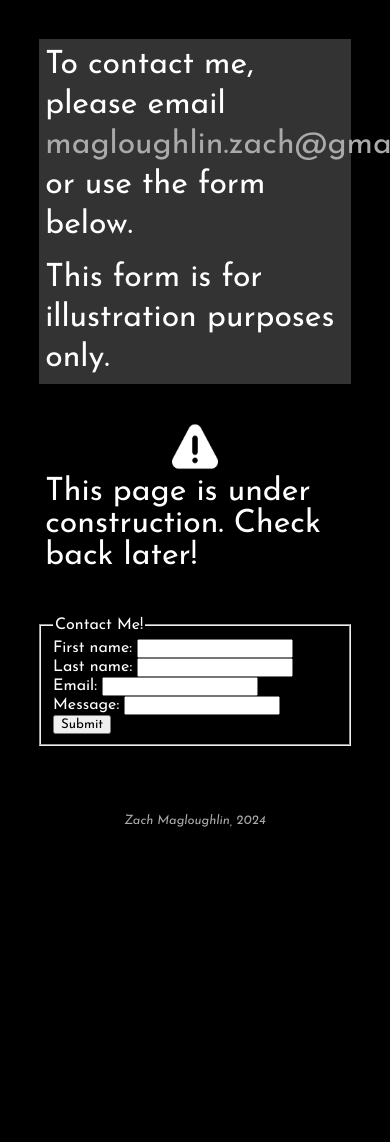
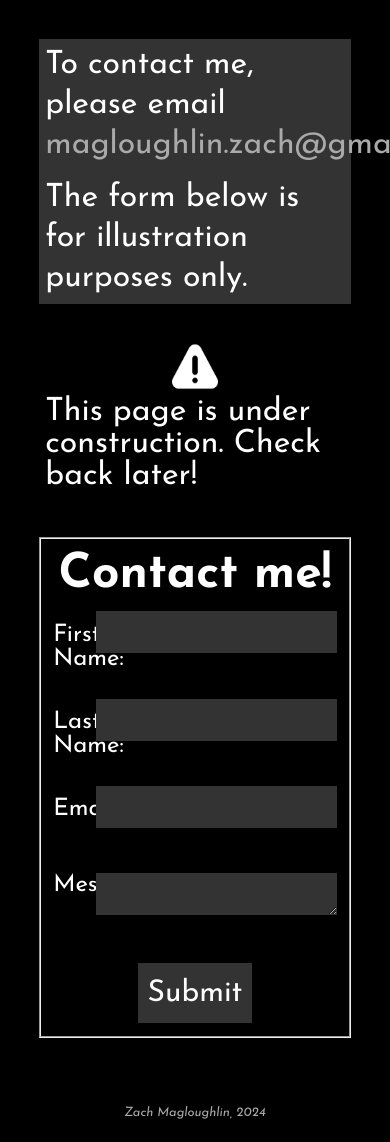
Before and after one commit to ZachMc21/photography-portfolio, a PHP site: page /contact.php in a window 390 px wide; the page is wider, and only the part inside the window is pictured. Shown: the part 55-1197 px from the top of that part. Before the commit the page ends 882 px from the top of that part, so only its background shows below. Run offline with PHP 8.4, Linux system fonts and the light colour scheme.

Commit message:
More work on Contact form styling. Still need to get Message and Submit styled and resize-responsive

```diff
--- a/webpage/contact.php
+++ b/webpage/contact.php
@@ -11,8 +11,8 @@
 
     <div id="contact">
         <div id="intro">
-            <p> To contact me, please email <a href="mailto:magloughlin.zach@gmail.com">magloughlin.zach@gmail.com</a> or use the form below. </p>
-            <p> This form is for illustration purposes only. </p>
+            <p> To contact me, please email <a href="mailto:magloughlin.zach@gmail.com">magloughlin.zach@gmail.com</a>. </p>
+            <p> The form below is for illustration purposes only. </p>
         </div>
     </div>
 
@@ -20,16 +20,26 @@
 
     <form>
         <fieldset id="contact_me">
-            <legend>Contact Me!</legend>
-            <label for="first_name">First name:</label>
-            <input type="text" id="first_name" name="first_name" required><br>
-            <label for="last_name">Last name:</label>
-            <input type="text" id="last_name" name="last_name"><br>
-            <label for="email">Email:</label>
-            <input type="email" id="email" name="email" required><br>
-            <label for="message">Message:</label>
-            <input type="text" id="message" name="message" required><br>
-            <input type="submit" value="Submit">
+            <h1>Contact me!</h1>
+            <div class="label_input" id="first_name">
+                <label for="first_name">First Name:</label>
+                <input type="text" id="first_name" name="first_name" required><br>
+            </div>
+            <div class="label_input" id="last_name">
+                <label for="last_name">Last Name:</label>
+                <input type="text" id="last_name" name="last_name"><br>
+            </div>
+            <div class="label_input" id="email">
+                <label for="email">Email:</label>
+                <input type="email" id="email" name="email" required><br>
+            </div>
+            <div class="label_input" id="message">
+                <label for="message">Message:</label>
+                <textarea type="textarea" id="message" name="message" required></textarea>
+            </div>
+            <div id="submit">
+                <input id="submit" type="submit" value="Submit">
+            </div>
         </fieldset>
     </form>
 
--- a/webpage/resources/css/contact.css
+++ b/webpage/resources/css/contact.css
@@ -13,13 +13,61 @@
 form {
     width: 80%;
     margin: 0 auto 5% auto;
+    font-size: 1.5em;
 }
-form fieldset legend {
+form fieldset {
+    padding: 2%;
+}
 
+form fieldset h1 {
+    width: 100%;
+    display: flex;
+    justify-content: center;
+    padding: 2% 0 3% 0;
+    font-size: 2em;
 }
-form fieldset label {
 
+div.label_input {
+    display: flex;
+    align-items: baseline;
+    height: 10vh;
+    margin: 1% 2%;
 }
-form fieldset input {
+label {
+    width: 15%;
+}
+input, textarea {
+    color: #fff;
+    background-color: #333;
+    border: 5% solid #FFF;
+    width: 85%;
+    font-size: 4vh;
+    height: 1.25em;
+    border: none;
+}
+div.label_input#message {
+    align-items: flex-start;
+}
+input[type=textarea] {
+    line-height: 1.05em;
+    height: 30vh;
+    resize: vertical;
+}
 
+/* Submit box/button */
+div#submit {
+    display: flex;
+    justify-content: center;
+    align-items: center;
+    margin: 2%;
 }
+input[type=submit] {
+    font-size: 1.25em;
+    height: 2em;
+    width: 40%;
+    padding: 2%;
+}
+input[type=submit]:hover {
+    background-color: #000;
+    border: 10% ridge #333;
+}
```
